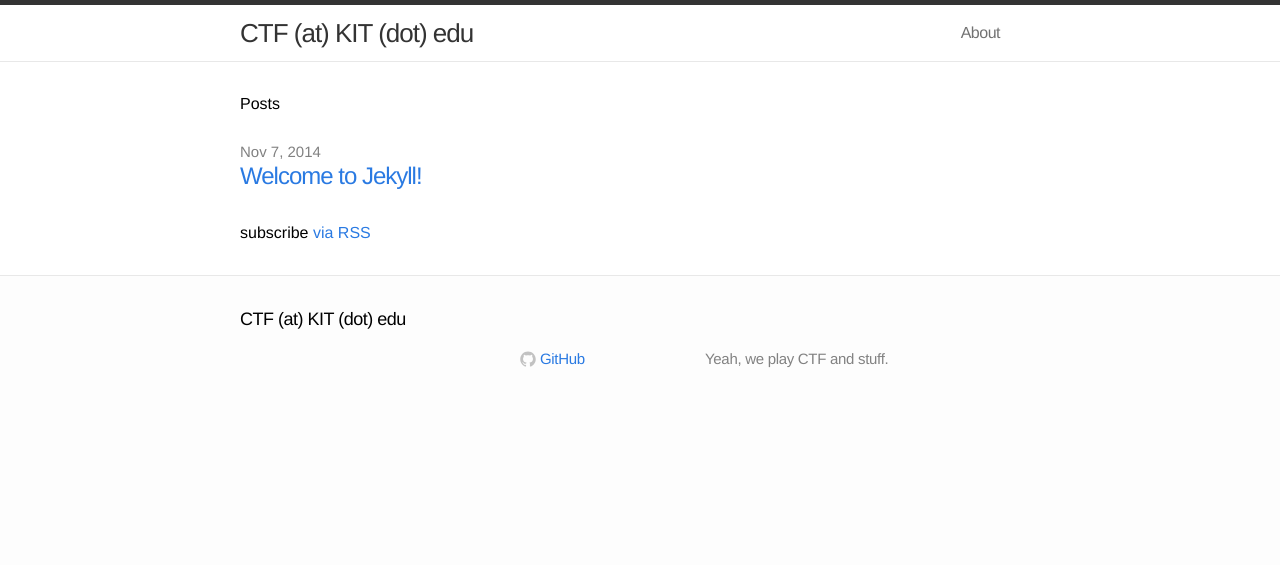
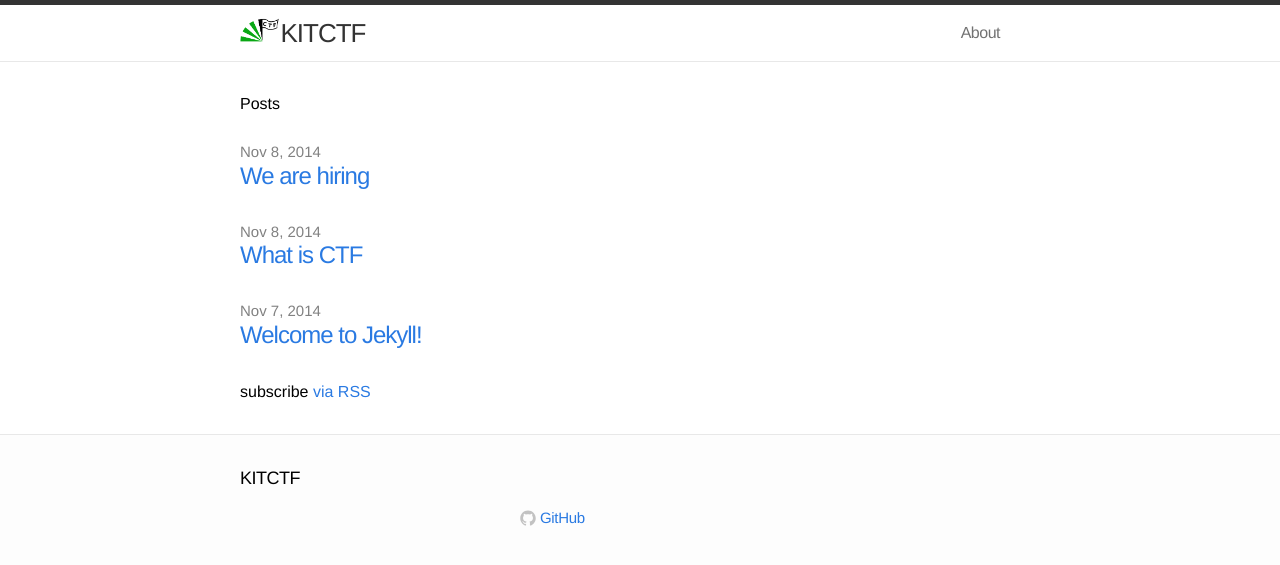
Before and after one commit to kitctf/www, a Jekyll site: the page built from index.html, in a window 1280 px wide. Shown: the top 565 px of the page. Built offline with Jekyll 4.4.1, drawn with Linux system fonts in a browser that asks for light colours.

Commit message:
Sticky posts, about and logo added

```diff
--- a/_config.yml
+++ b/_config.yml
@@ -1,6 +1,6 @@
 # Site settings
-title: "CTF (at) KIT (dot) edu"                 # TODO
-description: "Yeah, we play CTF and stuff."     # TODO
+title: "KITCTF"                 # TODO
+description: "<!-- flag{596f755f6172655f617765736f6d655f3a29} -->"     # TODO
 baseurl: ""
 url: "http://ctf.saelo.net"                     # TODO
 
@@ -14,3 +14,5 @@
 authors:
   saelo:
     url: https://twitter.com/5aelo
+
+teamname: KITCTF
--- a/_includes/header.html
+++ b/_includes/header.html
@@ -2,7 +2,7 @@
 
   <div class="wrap">
 
-    <a class="site-title" href="{{ site.baseurl }}/">{{ site.title }}</a>
+    <a class="site-title" href="{{ site.baseurl }}/"><img src="{{ site.baseurl }}/imgs/logo.png" height="24"/>{{ site.title }}</a>
 
     <nav class="site-nav">
       <a href="#" class="menu-icon">
--- a/index.html
+++ b/index.html
@@ -7,11 +7,25 @@
   <h1>Posts</h1>
 
   <ul class="posts">
-    {% for post in site.posts %}
+    {% for post in site.categories.sticky %}
       <li>
         <span class="post-date">{{ post.date | date: "%b %-d, %Y" }}</span>
         <a class="post-link" href="{{ post.url | prepend: site.baseurl }}">{{ post.title }}</a>
       </li>
+    {% endfor %}
+    {% for post in site.posts %}
+      {% assign sticky = false %}
+      {% for cat in post.categories %} <!-- roll through this pages categories to find if it is sticky -->
+        {% if cat == 'sticky' %}
+          {% assign sticky = true %}
+        {% endif %}
+      {% endfor %}
+      {% unless sticky %}
+      <li>
+        <span class="post-date">{{ post.date | date: "%b %-d, %Y" }}</span>
+        <a class="post-link" href="{{ post.url | prepend: site.baseurl }}">{{ post.title }}</a>
+      </li>
+     {% endunless %}
     {% endfor %}
   </ul>
 
```
Also changed, not shown: _posts/2014-11-08-We-are-hiring.markdown (added, +12 -0 lines), _posts/2014-11-08-What-is-CTF.markdown (added, +26 -0 lines), about.md (+4 -3 lines), imgs/logo.png (added).
